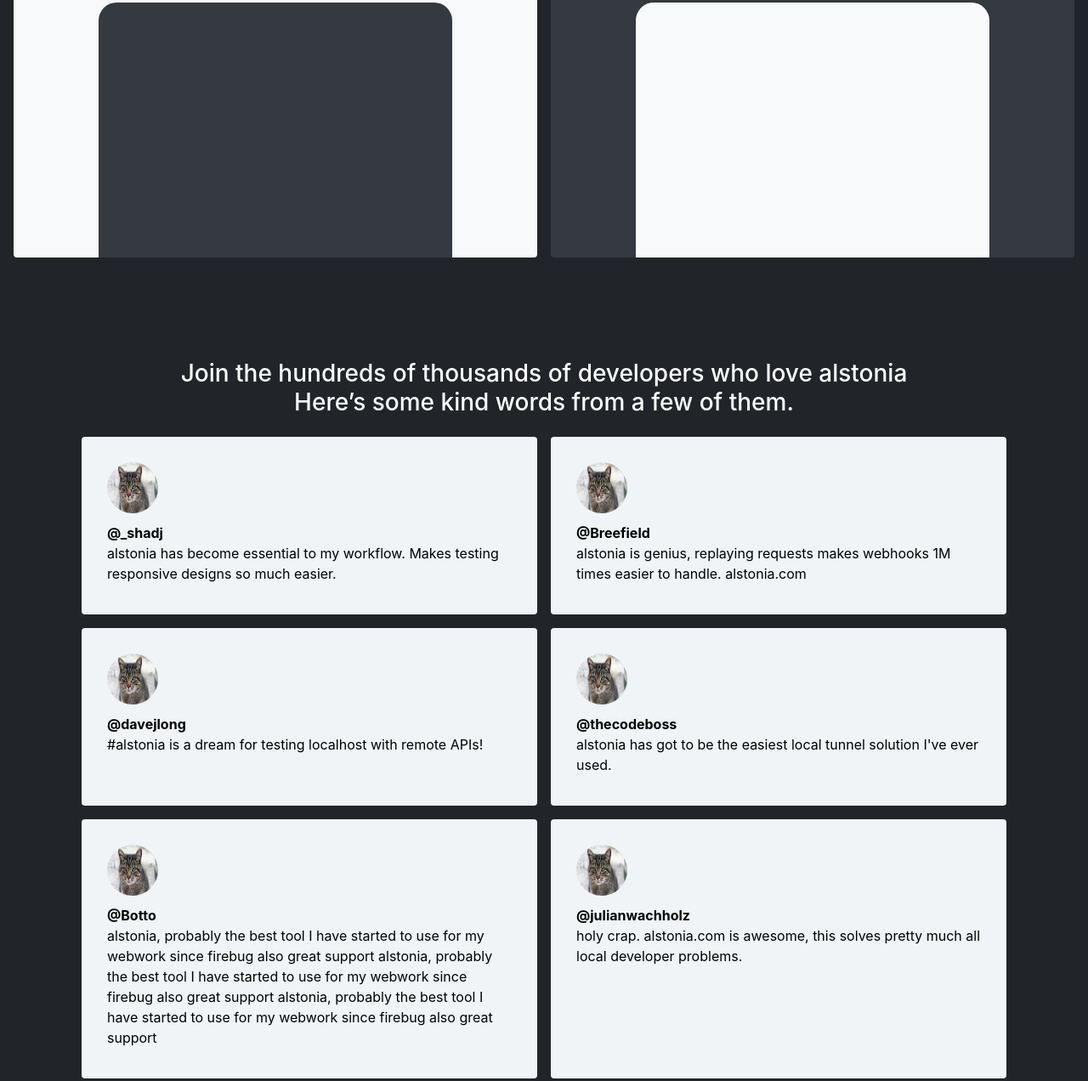
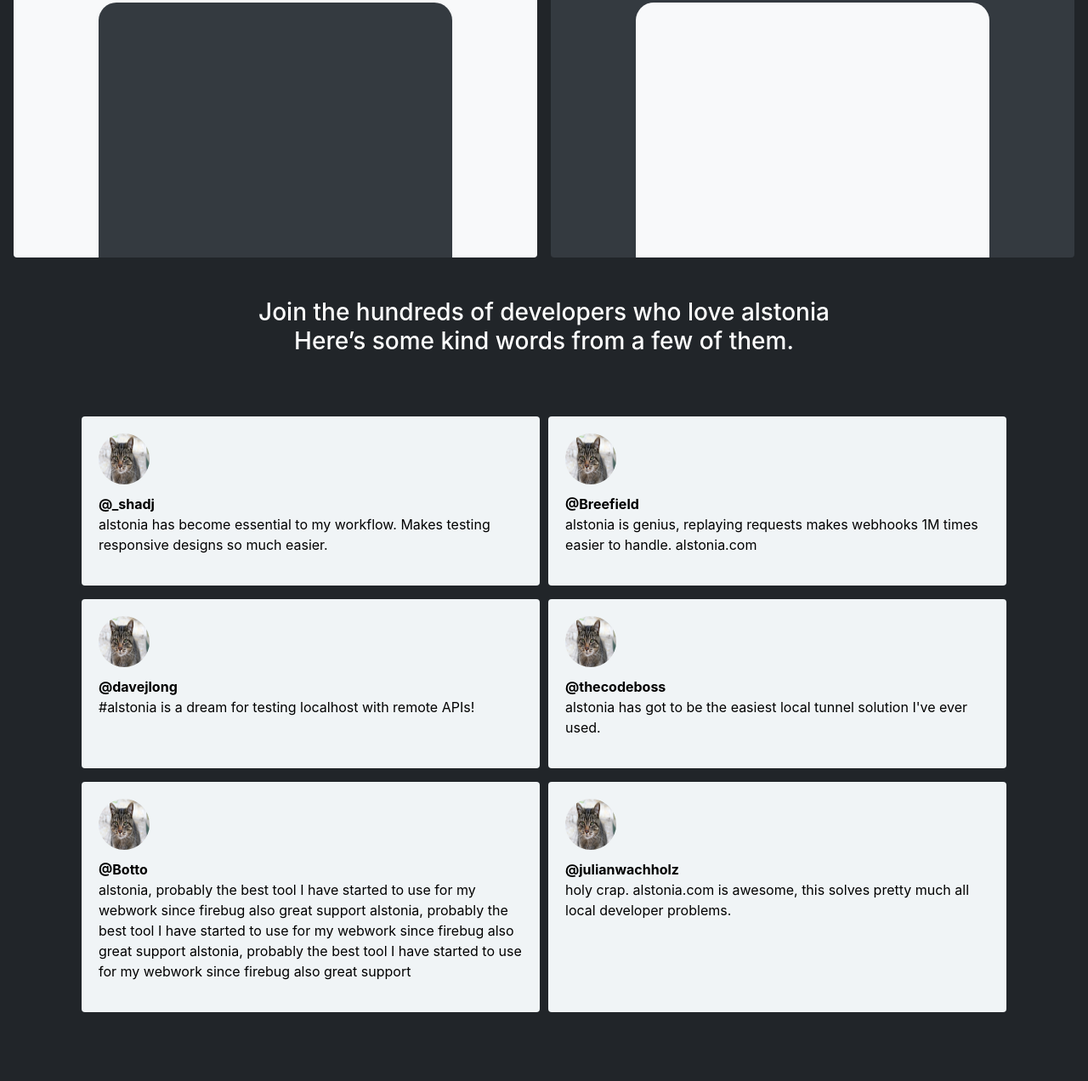
Before and after one commit to Ujjwalgyawali/website, a plain HTML site: page index.html in a window 1280 px wide. Shown: the part 1088-2360 px from the top of the page at 85% size. Drawn offline with nearby package versions, Linux system fonts and the light colour scheme.

Commit message:
updated cards

```diff
--- a/assets/css/product.css
+++ b/assets/css/product.css
@@ -121,10 +121,10 @@ html {
   -ms-grid-rows: auto auto;
   grid-template-rows: auto auto;
   grid-row-gap: 16px;
-  grid-column-gap: 16px;
+  grid-column-gap: 10px;
 }
 .cards {
-  padding: 30px 30px 20px;
+  padding: 20px;
   border-radius: 4px;
   color: black;
   background-color: #f0f4f6;
--- a/index.html
+++ b/index.html
@@ -46,13 +46,13 @@
       </nav>
 
       <div class="d-flex flex-wrap overflow-hidden p-3 p-md-5 m-md-3 text-center align-items-center justify-content-center full-height vh-100" >
-        <div class="col-md-5 p-lg-5 my-5 text-light ">
+        <div class="col-md-5 p-lg-5 my-5 mx-3 text-light ">
           <h1 class="display-4 font-weight-normal">Remote Tunneling</h1>
           <p class="lead font-weight-normal">Public URLs to expose your local server.</p>
           <a class="btn btn-outline-secondary" href="#">Coming soon</a>
         </div>
         <div calss="">
-          <img src="assets/img/terminal.png" alt="terminal" style="width: 400px; border-radius: 5px;">
+          <img src="assets/img/terminal.png" alt="terminal" style="width: 300px; border-radius: 5px;">
         </div>
       </div>
 
@@ -73,12 +73,12 @@
           </div>
       </div>
 
-      <div class="love-section mt-5 p-5" style="color: white !important;">
-        <div class="mycontain mx-5">
-          <h3 class="love-section-header text-center my-4"><span class="text-span">Join the hundreds of thousands of developers who love
+      <div class="love-section" style="color: white !important;">
+        <div class="mycontain m-0 m-md-5">
+          <h3 class="love-section-header text-center my-4"><span class="text-span">Join the hundreds of developers who love
               alstonia</span><br>Here’s some kind words from a few of them.<br></h3>
-          <div class="white-card">
-            <div class="card-layout-grid grid">
+          <div class="white-card p-0 p-md-4">
+            <div class="card-layout-grid grid my-4 mx-1 mx-md-4">
               <div class="cards"><img src="assets/img/cat.jpg" alt="" class="card-image">
                 <div><strong>@_shadj</strong></div>
                 <p class="love-card-p">alstonia has become essential to my workflow. Makes testing responsive designs so much
```
